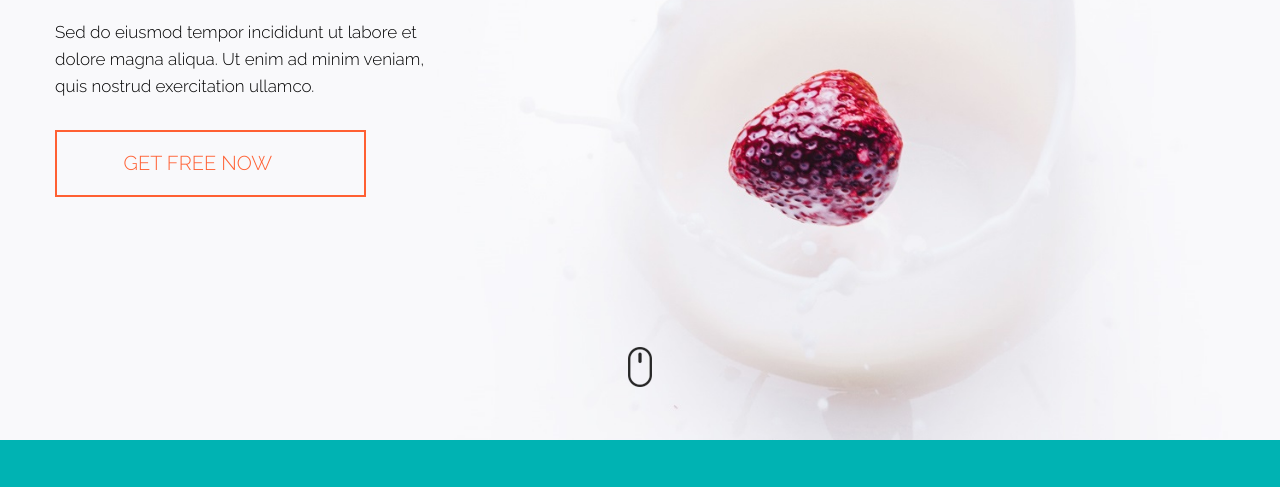
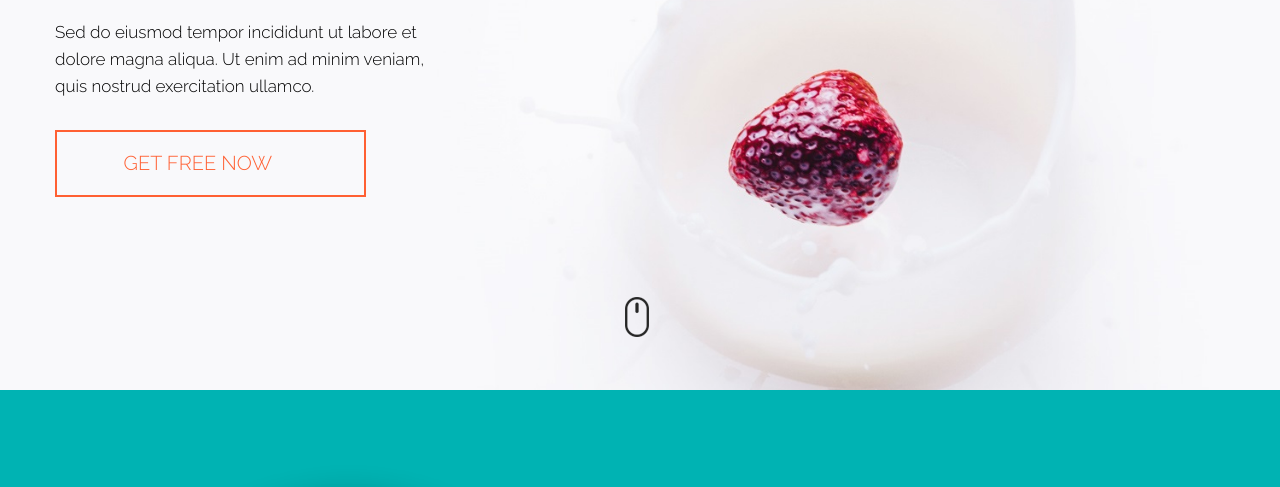
Before and after one commit to slava-bozhko/cachee, a plain HTML site: page index.html in a window 1280 px wide. Shown: the part 313-800 px from the top of the page. Drawn offline with Linux system fonts and the light colour scheme.

Commit message:
bug error fix

```diff
--- a/css/styles.css
+++ b/css/styles.css
@@ -9,6 +9,8 @@ html{
     font-size: 10px;
     --text-color: #262626;
     --btn-color: #ff6033;
+    scroll-behavior: smooth;
+
 }
 body{
     font-family: 'Raleway', sans-serif;
@@ -51,6 +53,7 @@ main{
     flex-wrap: wrap;
     list-style: none;
     margin: 0;
+
 }
 .nav__items{
     text-transform: uppercase;
@@ -104,8 +107,12 @@ main{
     color: white;
 }
 .scrol{
-    text-align: center;
-    padding: 50px;
+    /* text-align: center; */
+    margin: 0px auto;
+    padding-bottom: 50px;
+    display: block;
+    width: 30px;
+
 
 }
 .box{
--- a/index.html
+++ b/index.html
@@ -43,12 +43,13 @@
                 <span class="fresh-life__text">Sed do eiusmod tempor incididunt ut labore et dolore magna aliqua. Ut enim ad minim veniam, quis nostrud exercitation ullamco.</span>
                 <a href="#" class="fresh-life__btn">Get free now</a>
             </div>
-            <div class="scrol">
+            <a href="#scroll" class="scrol">
                 <img src="img/scroll.png" alt="scrol">
-            </div>
+            </a>
         </div>
     </header>
     <main>
+        <a name="scroll"></a>
             <div class="container">
                 <section>
                     <div class="box">
```
